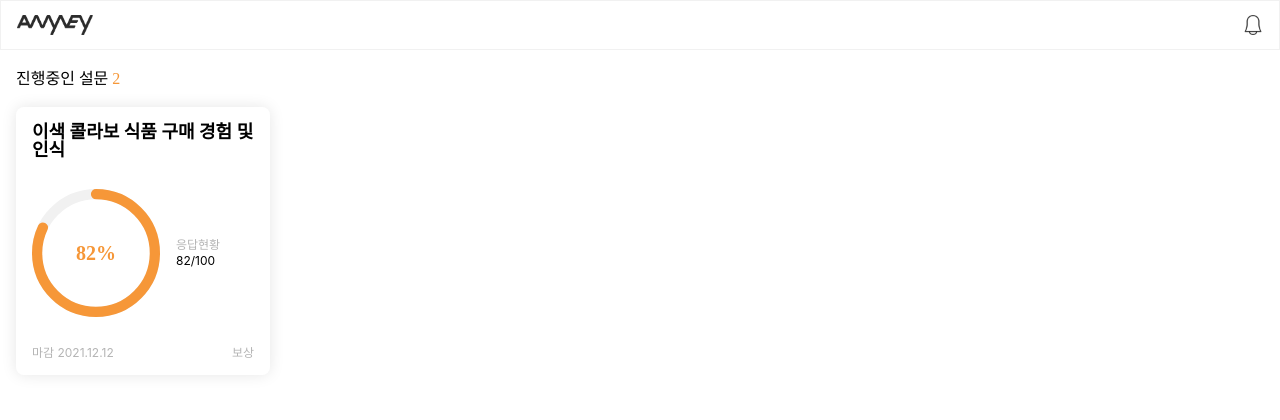
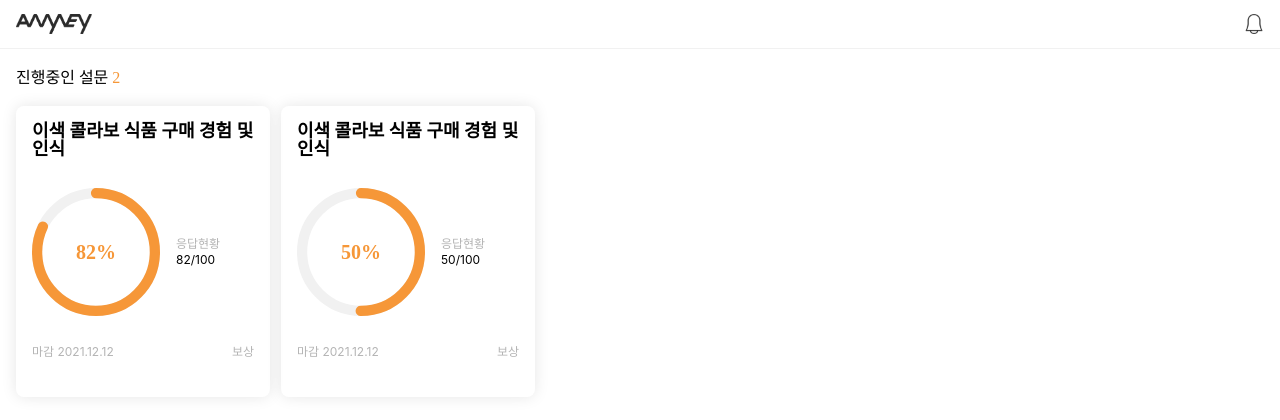
Before and after one commit to Lee-Seonghyun316/AnyVey, a React (Create React App) app: page / in a window 1280 px wide. Shown: the top 420 px of the page. Built offline with nearby package versions, Linux system fonts and the light colour scheme.

Commit message:
feat: 내설문 component 분리

```diff
--- a/src/features/header/header.tsx
+++ b/src/features/header/header.tsx
@@ -14,7 +14,7 @@ const Head = styled.header`
   display: flex;
   justify-content: space-between;
   padding: 14px 16px;
-  border: 1px solid #f1f1f1;
+  border-bottom: 1px solid #f1f1f1;
 `;
 
 const Logo = styled.img`
--- a/src/features/home/custom.css
+++ /dev/null
@@ -1,3 +0,0 @@
-.CircularProgressbar-text {
-    fill: yellow;
-}
--- a/src/features/home/home.tsx
+++ b/src/features/home/home.tsx
@@ -2,51 +2,41 @@ import React from 'react';
 import styled from 'styled-components';
 import Header from '../header/header';
 import { theme } from '../../common/styles/theme';
-import {
-  buildStyles,
-  CircularProgressbarWithChildren,
-} from 'react-circular-progressbar';
 import 'react-circular-progressbar/dist/styles.css';
-import './custom.css';
+import MySurvey from '../mySurvey/mySurvey';
 
 const Home = () => {
-  const respondent = 82;
-  const Recruitment = 100;
-  const percentage = (respondent / Recruitment) * 100;
-
+  const states = [
+    {
+      id: 1,
+      title: '이색 콜라보 식품 구매 경험 및 인식',
+      respondent: 82,
+      recruitment: 100,
+    },
+    {
+      id: 2,
+      title: '이색 콜라보 식품 구매 경험 및 인식',
+      respondent: 50,
+      recruitment: 100,
+    },
+  ];
   return (
     <HomeContainer>
       <Header />
       <OngoingSurvey>
-        <TitleContainer>
-          <Title>진행중인 설문 </Title>
+        <SectionTitleContainer>
+          <SectionTitle>진행중인 설문 </SectionTitle>
           <Count>2</Count>
-        </TitleContainer>
+        </SectionTitleContainer>
         <Surveys>
-          <Survey>
-            <SurveyTitle>이색 콜라보 식품 구매 경험 및 인식</SurveyTitle>
-            <GraphContainer>
-              <GraphSize>
-                <CircularProgressbarWithChildren
-                  value={percentage}
-                  styles={buildStyles({
-                    pathColor: `${theme.colors.orange}`,
-                    trailColor: '#F1F1F1',
-                  })}
-                >
-                  <GraphText>{percentage}%</GraphText>
-                </CircularProgressbarWithChildren>
-              </GraphSize>
-              <GraphDes>
-                <GraphDesTitle>응답현황</GraphDesTitle> <br /> {percentage}/
-                {Recruitment}
-              </GraphDes>
-            </GraphContainer>
-            <SurveyDes>
-              <DeadLine>마감 2021.12.12</DeadLine>
-              <Gift>보상</Gift>
-            </SurveyDes>
-          </Survey>
+          {states.map((state) => (
+            <MySurvey
+              key={state.id}
+              title={state.title}
+              respondent={state.respondent}
+              recruitment={state.recruitment}
+            />
+          ))}
         </Surveys>
       </OngoingSurvey>
     </HomeContainer>
@@ -58,14 +48,14 @@ export default Home;
 const HomeContainer = styled.section``;
 
 const OngoingSurvey = styled.section`
-  padding: 20px 16px;
+  padding: 20px 0;
 `;
 
-const TitleContainer = styled.div`
-  margin-bottom: 20px;
+const SectionTitleContainer = styled.div`
+  padding: 0 16px;
 `;
 
-const Title = styled.text`
+const SectionTitle = styled.text`
   font-weight: ${theme.typography.medium};
   font-size: 16px;
 `;
@@ -76,53 +66,9 @@ const Count = styled.text`
   font-size: 16px;
 `;
 
-const Surveys = styled.section``;
-
-const Survey = styled.div`
-  box-shadow: 0px 0px 15px rgba(0, 0, 0, 0.1);
-  border-radius: 8px;
-  padding: 16px;
-  width: 254px;
-`;
-
-const SurveyTitle = styled.div`
-  font-weight: ${theme.typography.semiBold};
-  font-size: 18px;
-`;
-
-const GraphContainer = styled.div`
+const Surveys = styled.section`
   display: flex;
   flex-direction: row;
-  align-items: center;
-  margin: 30px 0;
+  overflow: scroll;
+  padding: 20px 16px;
 `;
-
-const GraphSize = styled.div`
-  width: 128px;
-  height: 128px;
-  margin-right: 16px;
-`;
-
-const GraphText = styled.div`
-  color: ${theme.colors.orange};
-  font-weight: ${theme.typography.bold};
-  font-size: 20px;
-`;
-
-const GraphDes = styled.div`
-  line-height: 16.34px;
-  font-size: 12px;
-`;
-
-const GraphDesTitle = styled.text`
-  color: #b4b4b4;
-`;
-
-const SurveyDes = styled.div`
-  display: flex;
-  justify-content: space-between;
-  color: #b4b4b4;
-  font-size: 12px;
-`;
-const DeadLine = styled.div``;
-const Gift = styled.div``;
--- /dev/null
+++ b/src/features/mySurvey/mySurvey.tsx
@@ -0,0 +1,98 @@
+import React from 'react';
+import {
+  buildStyles,
+  CircularProgressbarWithChildren,
+} from 'react-circular-progressbar';
+import { theme } from '../../common/styles/theme';
+import styled from 'styled-components';
+
+interface Props {
+  title: string;
+  respondent: number;
+  recruitment: number;
+}
+
+const MySurvey: React.FC<Props> = ({ title, respondent, recruitment }) => {
+  const percentage = (respondent / recruitment) * 100;
+
+  return (
+    <Survey>
+      <SurveyTitle>{title}</SurveyTitle>
+      <GraphContainer>
+        <GraphSize>
+          <CircularProgressbarWithChildren
+            value={percentage}
+            styles={buildStyles({
+              pathColor: `${theme.colors.orange}`,
+              trailColor: '#F1F1F1',
+            })}
+          >
+            <GraphText>{percentage}%</GraphText>
+          </CircularProgressbarWithChildren>
+        </GraphSize>
+        <GraphDes>
+          <GraphDesTitle>응답현황</GraphDesTitle> <br /> {percentage}/
+          {recruitment}
+        </GraphDes>
+      </GraphContainer>
+      <SurveyDes>
+        <DeadLine>마감 2021.12.12</DeadLine>
+        <Gift>보상</Gift>
+      </SurveyDes>
+    </Survey>
+  );
+};
+
+export default MySurvey;
+
+const Survey = styled.div`
+  box-shadow: 0px 0px 15px rgba(0, 0, 0, 0.1);
+  border-radius: 8px;
+  padding: 16px;
+  height: 291px;
+  width: 254px;
+  margin-right: 11px;
+`;
+
+const SurveyTitle = styled.div`
+  font-weight: ${theme.typography.semiBold};
+  font-size: 18px;
+`;
+
+const GraphContainer = styled.div`
+  display: flex;
+  flex-direction: row;
+  align-items: center;
+  margin: 30px 0;
+`;
+
+const GraphSize = styled.div`
+  width: 128px;
+  height: 128px;
+  margin-right: 16px;
+`;
+
+const GraphText = styled.div`
+  color: ${theme.colors.orange};
+  font-weight: ${theme.typography.bold};
+  font-size: 20px;
+`;
+
+const GraphDes = styled.div`
+  line-height: 16.34px;
+  font-size: 12px;
+`;
+
+const GraphDesTitle = styled.text`
+  color: #b4b4b4;
+  white-space: nowrap;
+`;
+
+const SurveyDes = styled.div`
+  display: flex;
+  justify-content: space-between;
+  color: #b4b4b4;
+  font-size: 12px;
+`;
+const DeadLine = styled.div``;
+const Gift = styled.div``;
```
